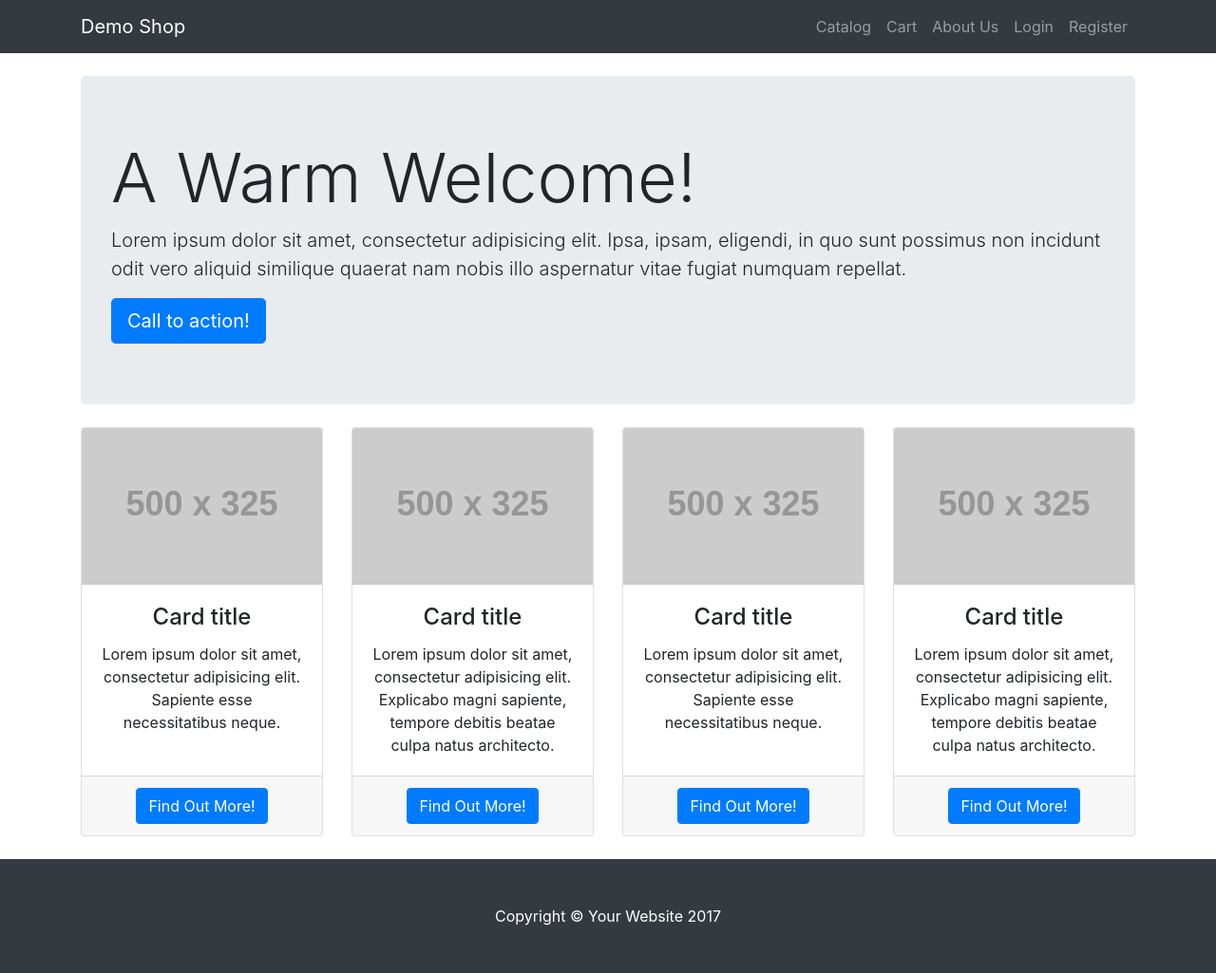
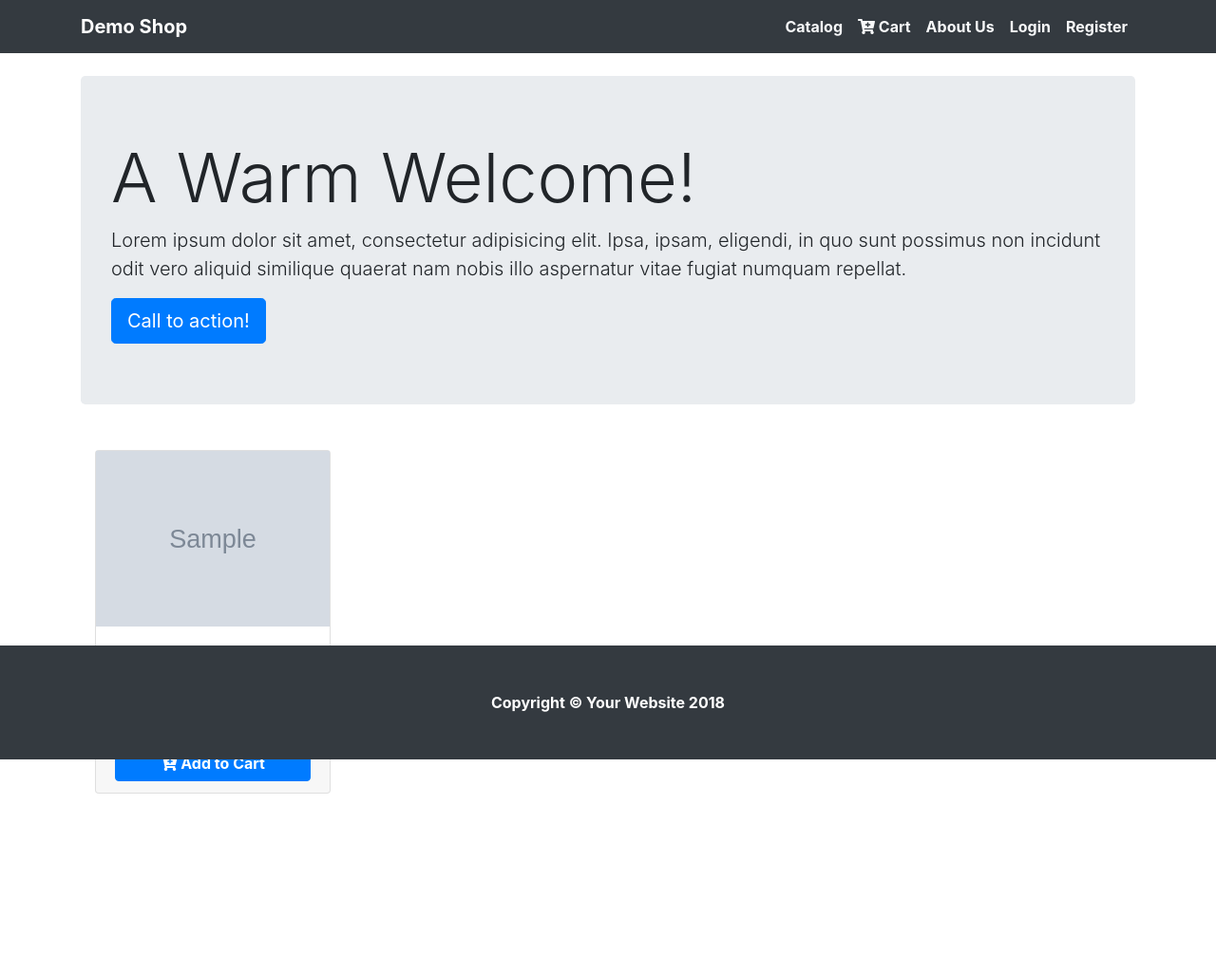
Before and after one commit to perezjoyce/cp2_ecommerce_sandbox, a PHP site: page / in a window 1280 px wide. Shown: the whole page at 95% size. After the commit the page ends 836 px from the top, so only its background shows below. Run offline with PHP 8.4, Linux system fonts and the light colour scheme; tables that the repository leaves empty or names only in its code hold one stand-in row (values such as "Sample post"); grey boxes marked "Sample" are stand-in pictures; grey boxes labelled with a size stand in for pictures from a placeholder-image service; some libraries are stand-ins or nearby versions.

Commit message:
displaying categories and items dynamically

```diff
--- a/demoStoreNew/index.php
+++ b/demoStoreNew/index.php
@@ -12,61 +12,56 @@
         <a href="#" class="btn btn-primary btn-lg">Call to action!</a>
       </header>
 
-      <!-- Page Features -->
-      <div class="row text-center">
+        <!-- Page Content -->
+    <div class="container mt-5">
 
-        <div class="col-lg-3 col-md-6 mb-4">
-          <div class="card">
-            <img class="card-img-top" src="http://placehold.it/500x325" alt="">
-            <div class="card-body">
-              <h4 class="card-title">Card title</h4>
-              <p class="card-text">Lorem ipsum dolor sit amet, consectetur adipisicing elit. Sapiente esse necessitatibus neque.</p>
-            </div>
-            <div class="card-footer">
-              <a href="#" class="btn btn-primary">Find Out More!</a>
-            </div>
-          </div>
-        </div>
+      <div class="row">
 
-        <div class="col-lg-3 col-md-6 mb-4">
-          <div class="card">
-            <img class="card-img-top" src="http://placehold.it/500x325" alt="">
-            <div class="card-body">
-              <h4 class="card-title">Card title</h4>
-              <p class="card-text">Lorem ipsum dolor sit amet, consectetur adipisicing elit. Explicabo magni sapiente, tempore debitis beatae culpa natus architecto.</p>
-            </div>
-            <div class="card-footer">
-              <a href="#" class="btn btn-primary">Find Out More!</a>
-            </div>
-          </div>
-        </div>
+        <?php
+          //connect to database
+          require "controllers/connect.php";
 
-        <div class="col-lg-3 col-md-6 mb-4">
-          <div class="card">
-            <img class="card-img-top" src="http://placehold.it/500x325" alt="">
-            <div class="card-body">
-              <h4 class="card-title">Card title</h4>
-              <p class="card-text">Lorem ipsum dolor sit amet, consectetur adipisicing elit. Sapiente esse necessitatibus neque.</p>
-            </div>
-            <div class="card-footer">
-              <a href="#" class="btn btn-primary">Find Out More!</a>
-            </div>
-          </div>
-        </div>
+          //make sql statement to select all columns in tbl_items
+          $sql = "SELECT * FROM tbl_items LIMIT 4";
 
-        <div class="col-lg-3 col-md-6 mb-4">
-          <div class="card">
-            <img class="card-img-top" src="http://placehold.it/500x325" alt="">
-            <div class="card-body">
-              <h4 class="card-title">Card title</h4>
-              <p class="card-text">Lorem ipsum dolor sit amet, consectetur adipisicing elit. Explicabo magni sapiente, tempore debitis beatae culpa natus architecto.</p>
-            </div>
-            <div class="card-footer">
-              <a href="#" class="btn btn-primary">Find Out More!</a>
-            </div>
-          </div>
-        </div>
+          //get data and assign to result variable
+          $result = mysqli_query($conn,$sql);
 
+          //check if may laman and if meron saka ka magloop
+          if(mysqli_num_rows($result) > 0){
+            //put result in associative array and assign to row variable
+            while($row = mysqli_fetch_assoc($result)){
+              $name = $row['name'];
+              //test. if it works, proceed to assign other columns to  variables
+              // echo $name . "<br>";
+              $price = $row['price'];
+              $description = $row['description'];
+              $item_img = $row['img_path'];
+
+              echo "
+              <div class='col-lg-3 col-md-4 mb-5 text-center'>
+                <div class = 'card h-700'>
+                  <img src='$row[img_path]'>
+                  <div class='card-body'>
+                    <h4 class='card-title font-weight-bold'>$row[name]</h4>
+                    <h5>&#8369; $row[price]</h5>
+
+                  </div>
+                  <div class='card-footer'>
+
+
+
+                  <button class='btn btn-primary btn-block font-weight-bold'>
+                    <i class='fas fa-cart-plus'></i>
+                    Add to Cart
+                  </button>
+                  </div>
+                </div>
+              </div>";
+            }
+          }
+
+        ?>
       </div>
       <!-- /.row -->
 
@@ -74,4 +69,17 @@
     <!-- /.container -->
 
     <!-- Footer -->
-    <?php include "partials/footer.php" ;?>
+    <footer class="py-5 bg-dark fixed-bottom">
+      <div class="container">
+        <p class="m-0 text-center text-white font-weight-bold">Copyright &copy; Your Website 2018</p>
+      </div>
+      <!-- /.container -->
+    </footer>
+
+    <!-- Bootstrap core JavaScript -->
+    <script src="vendor/jquery/jquery.min.js"></script>
+    <script src="vendor/bootstrap/js/bootstrap.bundle.min.js"></script>
+
+  </body>
+
+</html>
--- a/demoStoreNew/partials/footer.php
+++ b/demoStoreNew/partials/footer.php
@@ -1,13 +1,14 @@
   <!-- Footer -->
-    <footer class="py-5 bg-dark">
+    <footer class="py-5 bg-dark ">
       <div class="container">
-        <p class="m-0 text-center text-white">Copyright &copy; Your Website 2017</p>
+        <p class="m-0 text-center text-white font-weight-bold">Copyright &copy; Your Website 2018</p>
       </div>
       <!-- /.container -->
     </footer>
 
     <!-- Bootstrap core JavaScript -->
     <script src="vendor/jquery/jquery.min.js"></script>
+    <script src="vendor/bootstrap/js/script.js"></script>
     <script src="vendor/bootstrap/js/bootstrap.bundle.min.js"></script>
 
   </body>
--- a/demoStoreNew/partials/header.php
+++ b/demoStoreNew/partials/header.php
@@ -10,17 +10,24 @@
 
     <title>Capstone Project 2</title>
 
+
+
+    <!-- font awesome -->
+    <link rel="stylesheet" href="https://use.fontawesome.com/releases/v5.5.0/css/all.css" integrity="sha384-B4dIYHKNBt8Bc12p+WXckhzcICo0wtJAoU8YZTY5qE0Id1GSseTk6S+L3BlXeVIU" crossorigin="anonymous">
+
     <!-- Bootstrap core CSS -->
     <link href="vendor/bootstrap/css/bootstrap.min.css" rel="stylesheet">
 
     <!-- Custom styles for this template -->
     <link href="css/demo.css" rel="stylesheet">
 
+    <!-- <script type="text/javascript" src="assets/js/jquery-3.3.1.min.js"></script> -->
+
   </head>
    <body>
 
     <!-- Navigation -->
-    <nav class="navbar navbar-expand-lg navbar-dark bg-dark fixed-top">
+    <nav class="navbar navbar-expand-lg navbar-dark bg-dark text-light fixed-top font-weight-bold">
       <div class="container">
         <a class="navbar-brand" href="index.php">Demo Shop</a>
         <button class="navbar-toggler" type="button" data-toggle="collapse" data-target="#navbarResponsive" aria-controls="navbarResponsive" aria-expanded="false" aria-label="Toggle navigation">
@@ -29,21 +36,23 @@
         <div class="collapse navbar-collapse" id="navbarResponsive">
           <ul class="navbar-nav ml-auto">
             <li class="nav-item">
-              <a class="nav-link" href="catalog.php">Catalog
-                <span class="sr-only">(current)</span>
+              <a class="nav-link text-light" href="catalog.php">Catalog
               </a>
             </li>
             <li class="nav-item">
-              <a class="nav-link" href="#">Cart</a>
+              <a class="nav-link text-light" href="#">
+                <i class="fas fa-cart-plus"></i>
+                Cart
+              </a>
             </li>
             <li class="nav-item">
-              <a class="nav-link" href="#">About Us</a>
+              <a class="nav-link text-light" href="#">About Us</a>
             </li>
             <li class="nav-item">
-              <a class="nav-link" href="#">Login</a>
+              <a class="nav-link text-light" href="#">Login</a>
             </li>
               <li class="nav-item">
-              <a class="nav-link" href="#">Register</a>
+              <a class="nav-link text-light" href="#">Register</a>
             </li>
           </ul>
         </div>
```
Also changed, not shown: demoStoreNew/catalog.php (+8 -5 lines), demoStoreNew/catalog2.php (added, +182 -0 lines), demoStoreNew/controllers/show_items.php (added, +55 -0 lines), demoStoreNew/vendor/bootstrap/js/script.js (+10 -0 lines).
